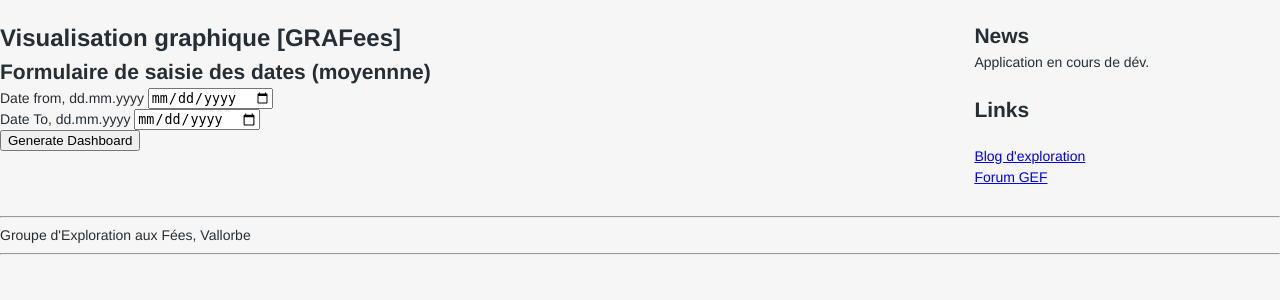
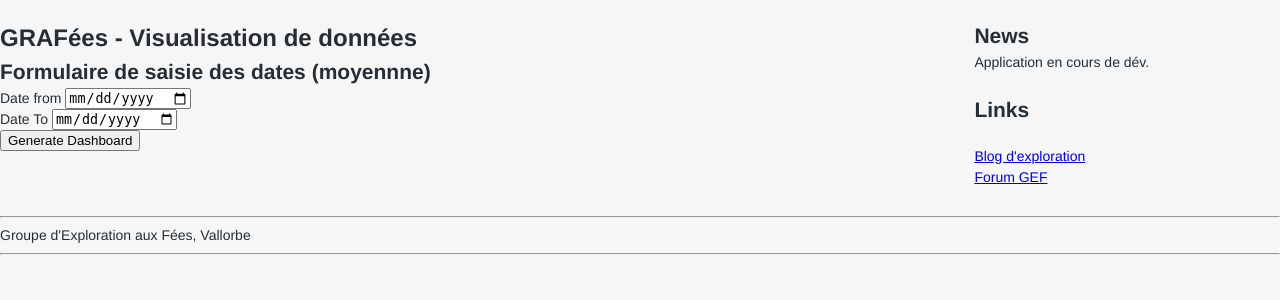
Before and after one commit to SebastienPittet/GRAFees, a Flask app: page /AVGtemp in a window 1280 px wide. Shown: the part 49-349 px from the top of the page. Run offline with Flask 2, Linux system fonts and the light colour scheme.

Commit message:
some updates on templates, views.

```diff
--- a/grafees/grafees_forms.py
+++ b/grafees/grafees_forms.py
@@ -4,8 +4,9 @@ from flask_wtf import Form
 from wtforms import StringField
 from wtforms import DateField
 from wtforms.validators import DataRequired
+from wtforms.fields.html5 import DateField
 
 
 class Intervalle(Form):
-    dateFrom = DateField('Date from, dd.mm.yyyy', validators=[DataRequired()], format='%d.%m.%Y')
-    dateTo = DateField('Date To, dd.mm.yyyy', validators=[DataRequired()], format='%d.%m.%Y')
+    dateFrom = DateField('Date from', validators=[DataRequired()], format='%Y-%m-%d')
+    dateTo = DateField('Date To', validators=[DataRequired()], format='%Y-%m-%d')
--- a/grafees/templates/chart.html
+++ b/grafees/templates/chart.html
@@ -1,2 +1,2 @@
 {% extends "index.html" %}
-{% block content %} {{ debugText}} {{chart|safe}} {% endblock %}
+{% block content %} {{ debugText}} {{ title }} {{chart|safe}} {% endblock %}
--- a/grafees/templates/index.html
+++ b/grafees/templates/index.html
@@ -42,10 +42,14 @@
 
   	<article class="span3">
 		<section>
-          <h1>Visualisation graphique [GRAFees]</h1>
+          {% if title %}
+          <h1>{{ title }}</h1>
+          {% else %}
+          <h1>GRAFées - Visualisation de données</h1>
+          {% endif %}
+
           {% block content %} {% endblock %}
         </section>
-
 
         {% block Select2Dates %} {% endblock %}
 	</article>
--- a/grafees/views.py
+++ b/grafees/views.py
@@ -16,7 +16,7 @@ import grafees_forms
 @app.route('/index')
 def index():
     return render_template("index.html",
-                           title = 'GRAFees')
+                           title = u'GRAFées - Groupe Exploration Fées')
 
 @app.route('/pygal')
 def graph():
@@ -50,7 +50,6 @@ def currentTemp():
                           print_values=True,
                           rounded_bars=2,
                           style=LightGreenStyle,
-                          width=300,
                           x_title = "Locations",
                           y_title = "Current Degrees",
                           legend_at_bottom=True)
@@ -93,15 +92,16 @@ def AVGtemp():
             hist_chart = pygal.Bar(Show_legend=True,
                                         legend_box_size=18,
                                         print_values=False,
+                                        dynamic_print_values=True,
                                         rounded_bars=2,
                                         style=LightGreenStyle)
-            hist_chart.title = u"Température in Ballaigues between %s and %s" % (str(selectIntervalle.dateFrom.data), str(selectIntervalle.dateTo.data))
+            hist_chart.title = u"Température à Ballaigues période %s and %s" % (str(selectIntervalle.dateFrom.data), str(selectIntervalle.dateTo.data))
             hist_chart.x_title = u"Moyenne sur la période = " + str(sum(ytemp)/len(ytemp)).decode() + u"°C"
             hist_chart.x_labels = xtime
             hist_chart.add(u'Température °C', ytemp)
             chart = hist_chart.render().decode('utf-8')
 
             debugText = str(sum(ytemp)/len(ytemp))
-            return render_template('chart.html', chart=chart, debugText=debugText)
+            return render_template('chart.html', chart=chart, debugText=debugText, title=u"Moyenne des températures")
     debugText = ""
     return render_template('form.html', form=selectIntervalle, debugText=debugText)
```
